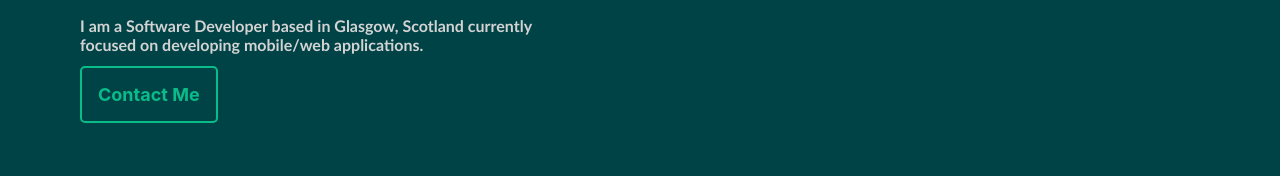
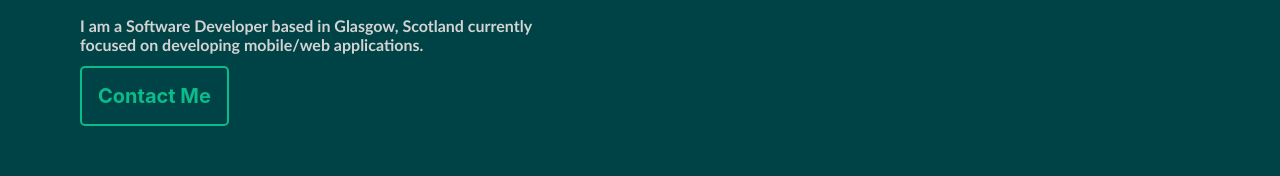
Before and after one commit to fmcfar200/personal-site, a React (Create React App) app: page / in a window 1280 px wide. Shown: the part 330-506 px from the top of the page. Built offline with nearby package versions, Linux system fonts and the light colour scheme.

Commit message:
social/contact

```diff
--- a/src/styles/contactMe.css
+++ b/src/styles/contactMe.css
@@ -4,6 +4,9 @@
 }
 
 .contact_content {
+  display: flex;
+  flex-direction: column;
+  row-gap: 10px;
   position: absolute;
   top: 25%;
   bottom: 0;
@@ -25,19 +28,26 @@
   color: var(--other-color2);
 }
 
+.contact_content h2 {
+  margin: 0;
+}
+
 .contact_content p {
+  max-width: 600px;
   font-size: 16px;
   color: white;
   margin-top: 30px;
   margin-bottom: 30px;
 
   text-align: center;
+  align-self: center;
 }
 
 .contact_button {
+  min-width: 8rem;
   font-family: -apple-system, BlinkMacSystemFont, "Segoe UI", Roboto, Oxygen,
     Ubuntu, Cantarell, "Open Sans", "Helvetica Neue", sans-serif;
-  font-size: 18px;
+  font-size: 20px;
   color: var(--other-color2);
   font-weight: bold;
   text-decoration: none;
@@ -49,6 +59,10 @@
   background-color: transparent;
 
   cursor: pointer;
+
+  align-self: center;
+
+  margin: 30px 0 30px 0;
 }
 
 .contact_button span {
@@ -80,11 +94,11 @@
 
 .fa {
   padding: 20px;
-  font-size: 30px;
-  width: 50px;
+  font-size: 25px;
+  width: 25px;
   text-align: center;
   text-decoration: none;
-  margin: 5px 2px;
+  margin: 5px 8px;
 }
 
 .fa:hover {
```
